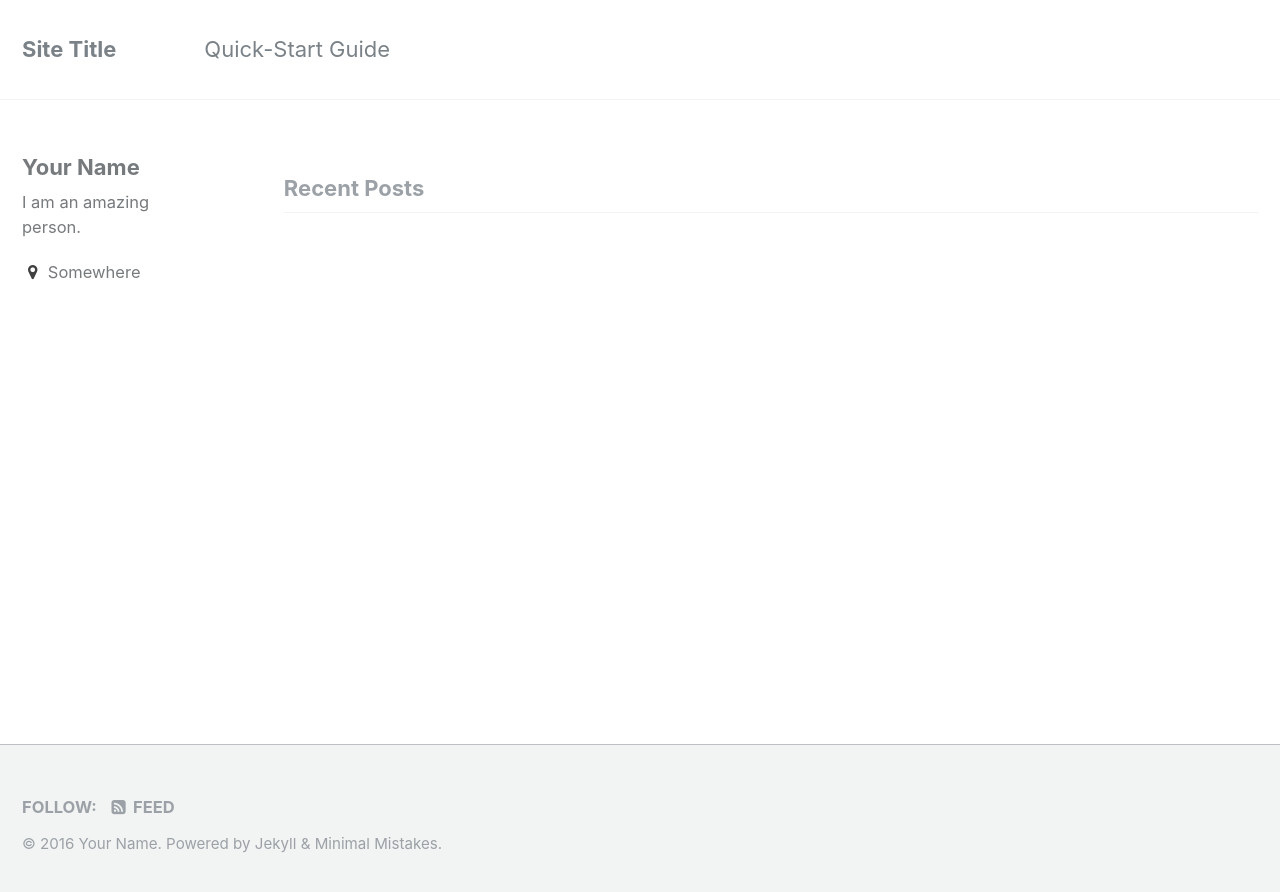
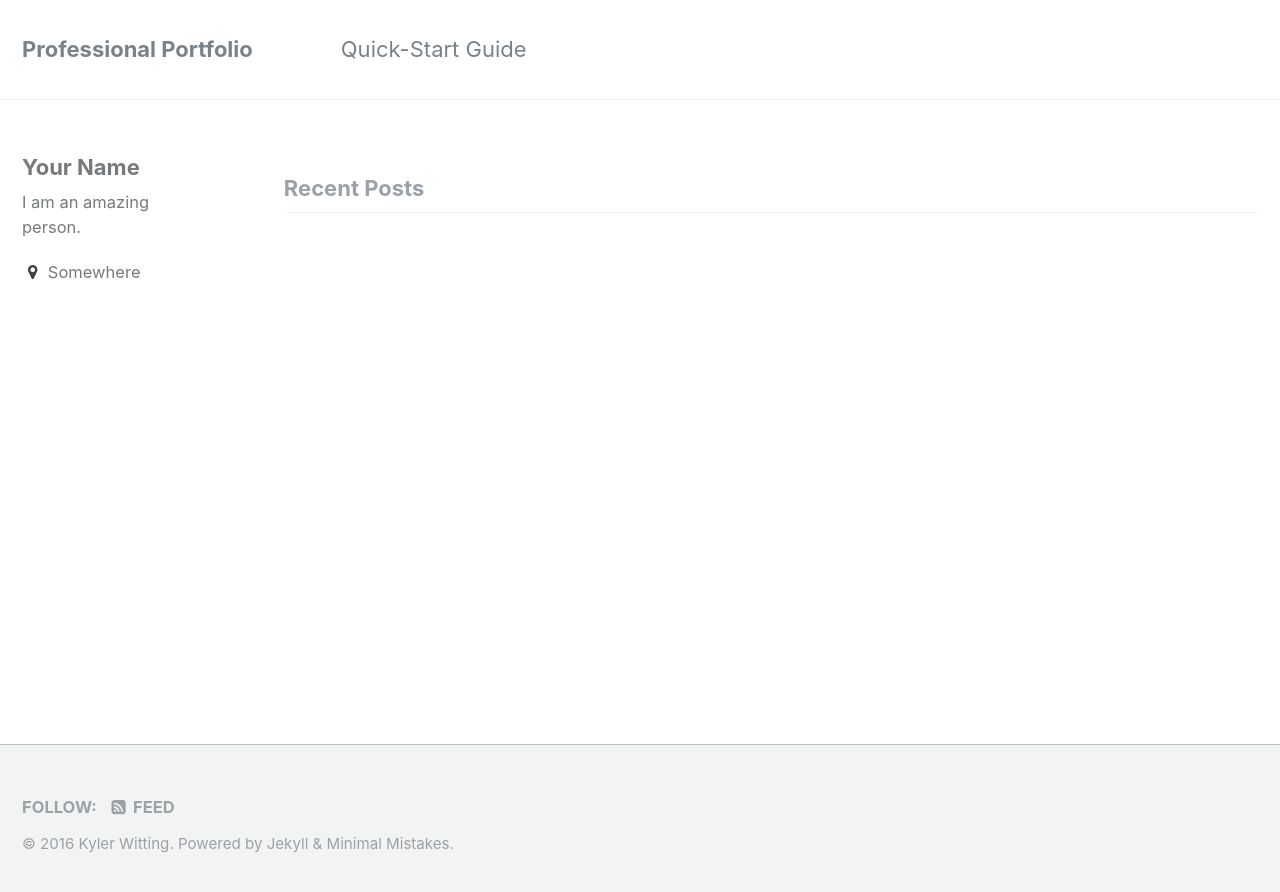
Before and after one commit to KylerWitting/KylerWitting.github.io, a Jekyll site: the page built from index.html, in a window 1280 px wide. Shown: the top 892 px of the page. Built offline with Jekyll 4.4.1, drawn with Linux system fonts in a browser that asks for light colours; the list of posts is cut into pages by our own code.

Commit message:
Config Updating

```diff
--- a/_config.yml
+++ b/_config.yml
@@ -7,13 +7,13 @@
 
 # Site Settings
 locale                   : "en"
-title                    : "Site Title"
-title_separator          : "-"
-name                     : "Your Name"
-description              : "An amazing website."
-url                      : # the base hostname & protocol for your site e.g. "https://mmistakes.github.io"
-baseurl                  : # the subpath of your site, e.g. "/blog"
-repository               : # GitHub username/repo-name e.g. "mmistakes/minimal-mistakes"
+title                    : "Professional Portfolio"
+title_separator          : "|"
+name                     : "Kyler Witting"
+description              : "Currently a professional portfolio resume for Kyler Witting."
+url                      : "http://kylerwitting.com/"
+baseurl                  : # the subpath of your site, e.g. "/blog" - No subpath for me
+repository               : "KylerWitting/KylerWitting.github.io"
 teaser                   : # path of fallback teaser image, e.g. "/assets/images/500x300.png"
 # breadcrumbs            : false # true, false (default)
 words_per_minute         : 200
@@ -48,7 +48,7 @@ atom_feed:
   path                   : # blank (default) uses feed.xml
 
 # SEO Related
-google_site_verification :
+google_site_verification : "qxWpVav45NupMBJuXursAfzFtAbhXZ1Rg2LtjHel9fQ"
 bing_site_verification   :
 alexa_site_verification  :
 yandex_site_verification :
```
